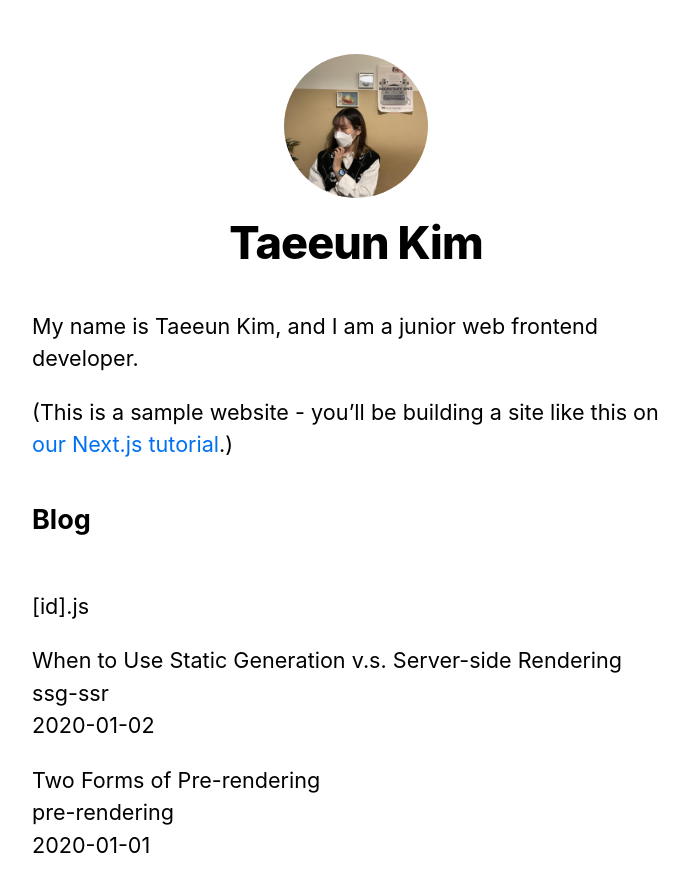
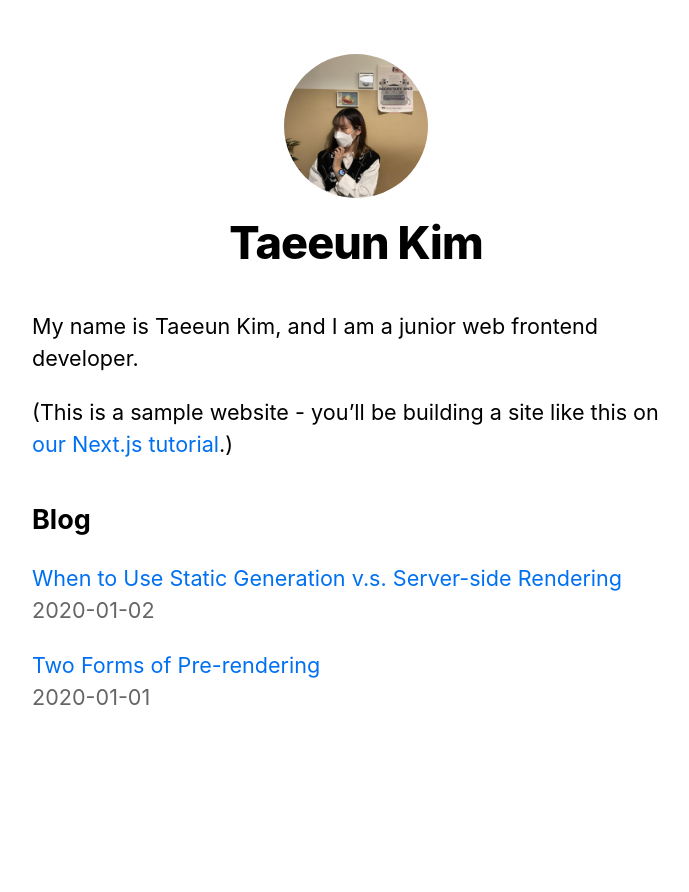
Before and after one commit to taeeun-likelion/nexjs_poc_onboarding, a Next.js app in the folder nextjs-blog/: page / in a window 1280 px wide. Shown: the top 892 px of the page, without its empty margins (284-973 px from the left). After the commit the page ends 822 px from the top, so only its background shows below. Built offline with nearby package versions, Linux system fonts and the light colour scheme.

Commit message:
:lipstick:  style: add time, css

```diff
--- /dev/null
+++ b/nextjs-blog/components/date.js
@@ -0,0 +1,6 @@
+import {parseISO, format} from 'date-fns'
+export default function Date({dateString}){
+    const date=parseISO(dateString)
+    return <time dateTime={dateString}>{format(date, 'LLLL d, yyyy')}</time>
+
+}
--- a/nextjs-blog/package.json
+++ b/nextjs-blog/package.json
@@ -6,6 +6,7 @@
     "start": "next start"
   },
   "dependencies": {
+    "date-fns": "^2.25.0",
     "gray-matter": "^4.0.3",
     "next": "latest",
     "react": "17.0.2",
--- a/nextjs-blog/pages/index.js
+++ b/nextjs-blog/pages/index.js
@@ -1,5 +1,7 @@
 import Head from 'next/head'
+import Link from 'next/link'
 import Layout, { siteTitle } from '../components/layout'
+import Date from '../components/date'
 import utilStyles from '../styles/utils.module.css'
 import { getSortedPostsData } from '../lib/posts'
 export async function getStaticProps(){
@@ -28,13 +30,15 @@
         <ul className={utilStyles.list}>
           {allPostsData.map(({ id, date, title }) => (
             <li className={utilStyles.listItem} key={id}>
-              {title}
-              <br />
-              {id}
-              <br />
-              {date}
+              <Link href={`/posts/${id}`}>
+              <a>{title}</a>
+              </Link>
+              <div className={utilStyles.lightText}>
+                {date}
+              </div>
             </li>
-          ))}
+          ))
+          }
         </ul>
       </section>
     </Layout>
--- a/nextjs-blog/pages/posts/[id].js
+++ b/nextjs-blog/pages/posts/[id].js
@@ -1,4 +1,7 @@
 import Layout from '../../components/layout'
+import Head from 'next/head'
+import Date from '../../components/date'
+import utilStyles from '../../styles/utils.module.css'
 import { getAllPostIds, getPostData } from '../../lib/posts'
 
 export async function getStaticProps({ params }) {
@@ -20,12 +23,15 @@
 export default function Post({ postData }) {
     return (
       <Layout>
-        {postData.title}
-        <br />
-        {postData.id}
-        <br />
-        {postData.date}
-        <br />
+        <Head>
+            <title>{postData.title}</title>
+        </Head>
+        <article>
+            <h1 className={utilStyles.heading2Xl}>{postData.title}</h1>
+            <div className={utilStyles.lightText}>
+                <Date dateString={postData.date} />
+            </div>
+        </article>
         {/* innerHtml */}
         <div dangerouslySetInnerHTML={{__html: postData.contentHtml}} />
       </Layout>
```
Also changed, not shown: 1 other file (tests, documents, lock files or other folders).
